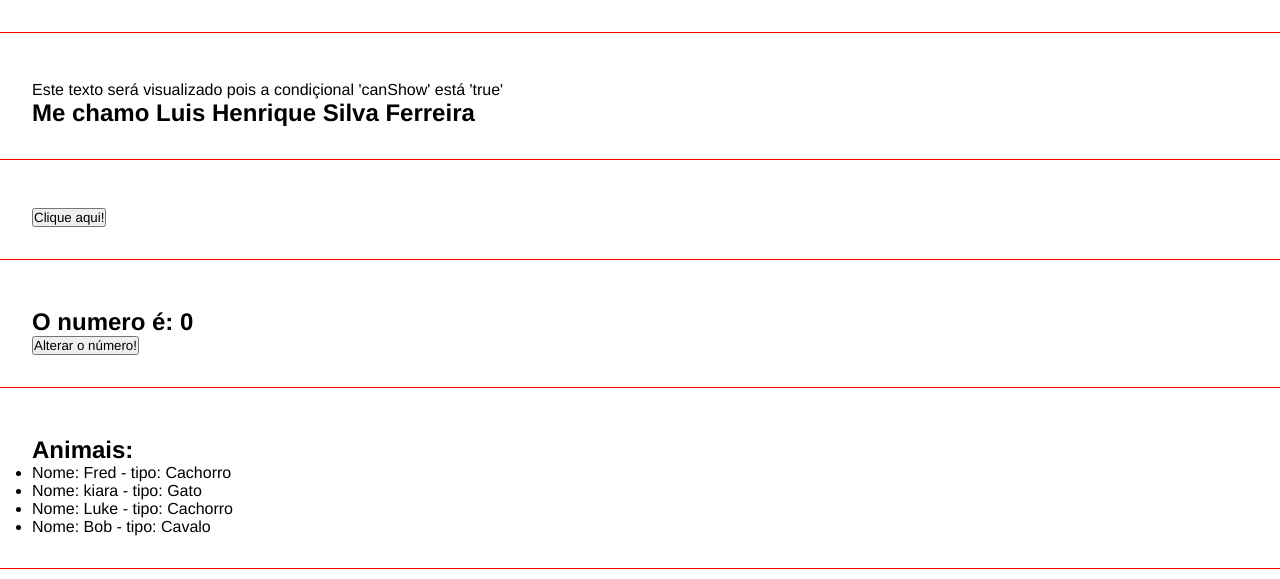
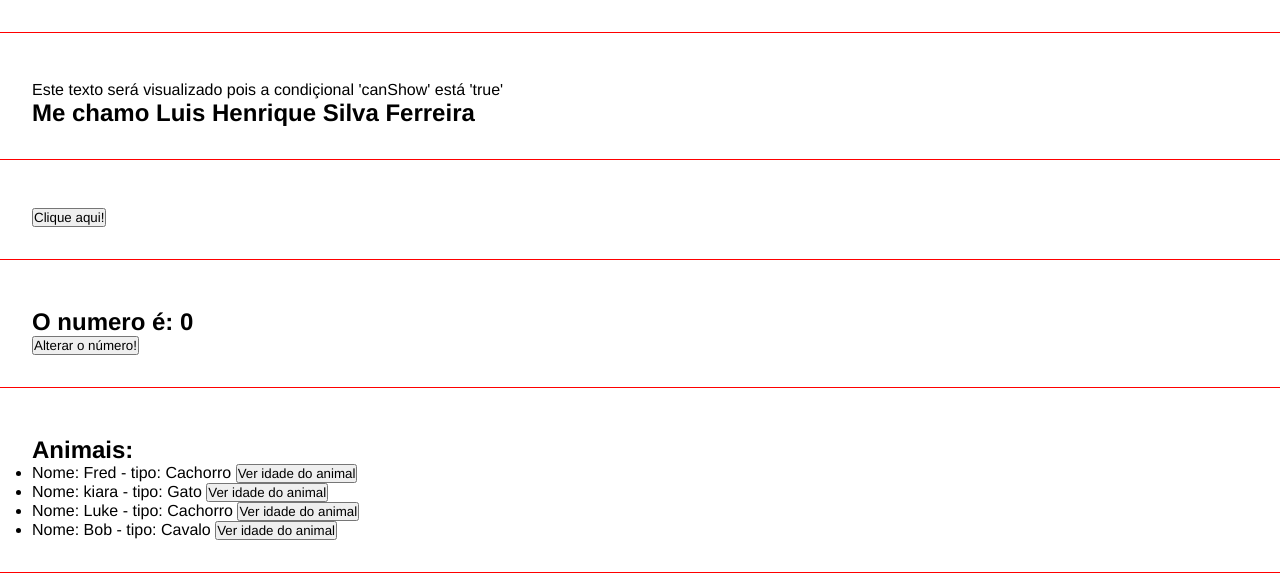
Before and after one commit to Henricknen/Angular, an Angular app in the folder Angular_13/: page / in a window 1280 px wide. Shown: the part 741-1320 px from the top of the page. Built offline with nearby package versions, Linux system fonts and the light colour scheme.

Commit message:
ultilizando_interface_para_representar_entidades_no_sistema_eventos_ultiliza_este_recurso

```diff
--- /dev/null
+++ b/Angular_13/src/app/Animal.ts
@@ -0,0 +1,5 @@
+export interface Animal {       // criação da interface
+  name: string    // propriedades
+  type: string
+  age: number
+}
--- a/Angular_13/src/app/components/list-render/list-render.component.html
+++ b/Angular_13/src/app/components/list-render/list-render.component.html
@@ -3,6 +3,8 @@
   <ul>
     <li *ngFor="let animal of animals">
       Nome: {{ animal.name }} - tipo: {{animal.type}}
+      <button (click)="showAge(animal)">Ver idade do animal</button>   <!-- evento quando se clica em algum animal -->
     </li>
   </ul>
+  <h3>{{animalDetails}}</h3>
 </div>
--- a/Angular_13/src/app/components/list-render/list-render.component.ts
+++ b/Angular_13/src/app/components/list-render/list-render.component.ts
@@ -1,4 +1,6 @@
 import { Component, OnInit } from '@angular/core';
+
+import { Animal } from 'src/app/Animal';
 
 @Component({
   selector: 'app-list-render',
@@ -6,16 +8,27 @@ import { Component, OnInit } from '@angular/core';
   styleUrls: ['./list-render.component.css']
 })
 export class ListRenderComponent implements OnInit {
-  animals = [   // lista de animais "propriedade"
-    { name: 'Fred', type: 'Cachorro'},
-    { name: 'kiara', type: 'Gato'},
-    { name: 'Luke', type: 'Cachorro'},
-    { name: 'Bob', type: 'Cavalo'},
+  animals: Animal[] = [   // tipando como um array "lista" de animais
+    { name: 'Fred', type: 'Cachorro', age: 7},
+    { name: 'kiara', type: 'Gato', age: 3},       // lista de animais "propriedade"
+    { name: 'Luke', type: 'Cachorro', age: 10},
+    { name: 'Bob', type: 'Cavalo', age: 1},
   ];
+
+  animal: Animal = {
+    name: 'Tete',
+    type: 'Alguma coisa',
+    age: 10,
+  }
+
+  animalDetails = ''
 
   constructor() { }
 
-  ngOnInit(): void {
+  ngOnInit(): void { }
+
+  showAge (animal: Animal) {        // metodo que recebe um animal
+    this.animalDetails = `O animal ${animal.name} tem ${animal.age} anos`;
   }
 
 }
```
